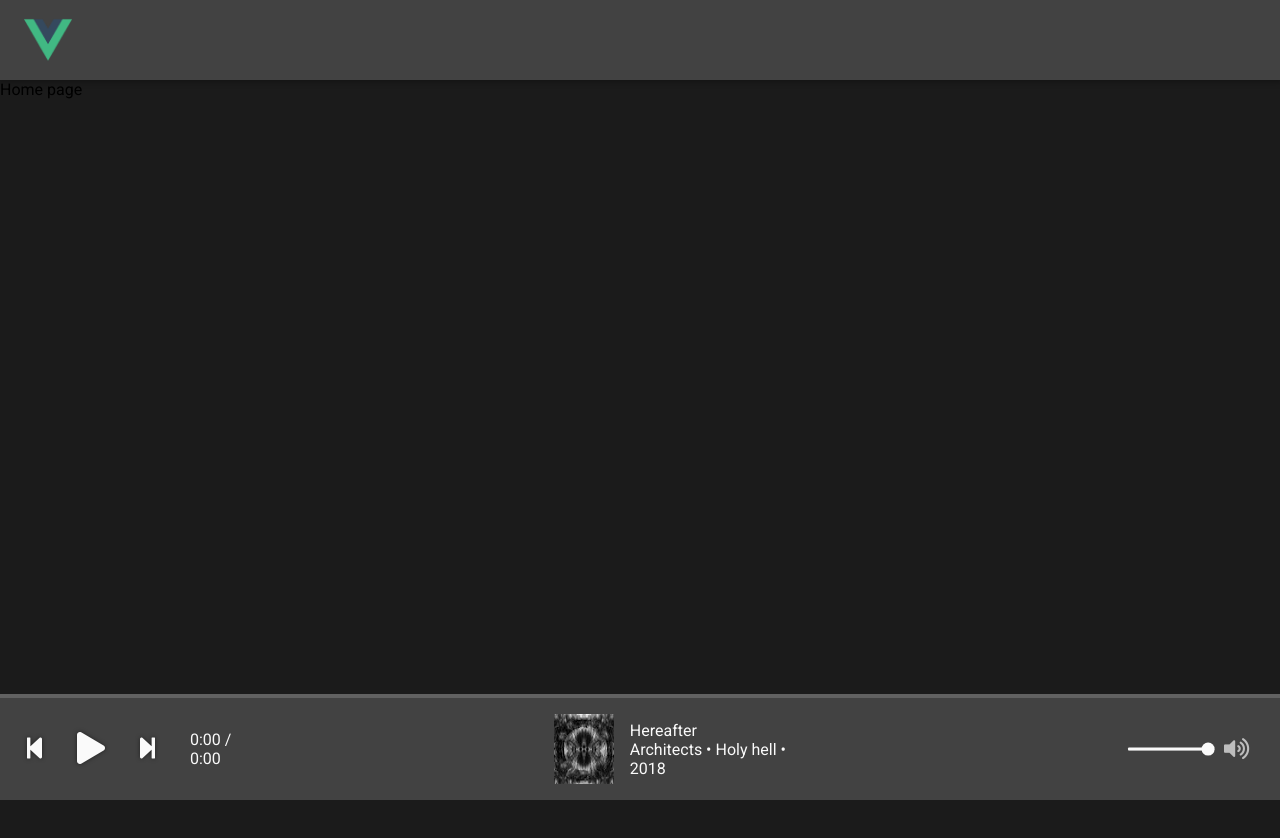
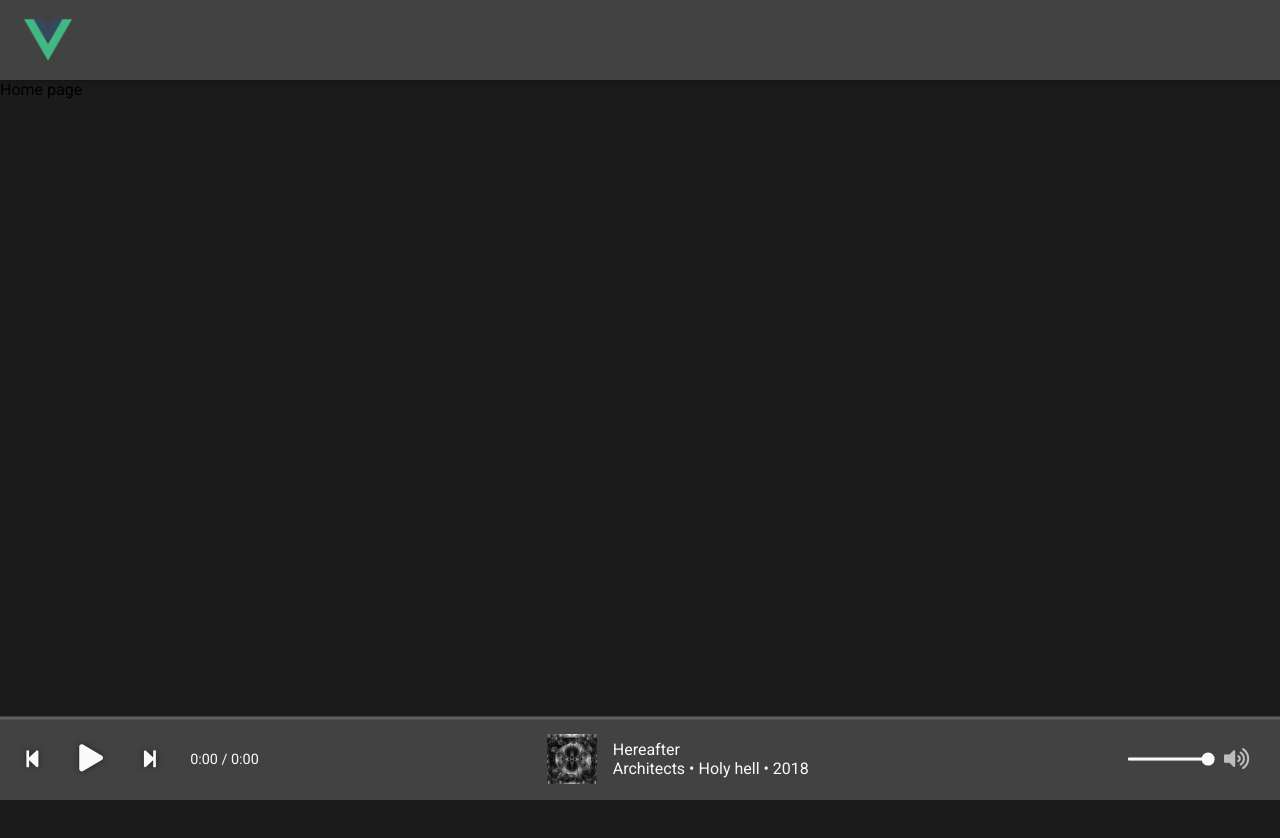
Before and after one commit to ArtemAbramov/vue-player, a Vue app: page / in a window 1280 px wide. Shown: the top 838 px of the page. Built offline with nearby package versions, Linux system fonts and the light colour scheme.

Commit message:
Refactors #1 (added utils from convert duration to time, change styles, added play and pause functions for delete code repeat)

```diff
--- a/src/components/Player/Controls.vue
+++ b/src/components/Player/Controls.vue
@@ -45,19 +45,20 @@ export default {
 
   &-link {
     color: #fafafa;
-    font-size: 1.5rem;
-    text-shadow: 0 0 4px rgba(0,0,0, .5);
+    font-size: 1.2rem;
+    text-shadow: 0 0 6px rgba(0,0,0, .5);
+    transition: .5s;
 
     &.play-pause {
-      margin: 0 2rem;
-      font-size: 2rem;
+      margin: 0 2.4rem;
+      font-size: 1.7rem;
     }
 
     &__icon{
       transition: .1s;
 
       &:hover {
-        transform: scale(1.05);
+        text-shadow: 0 0 10px rgba(0,0,0, .5);
       }
     }
   }
--- a/src/components/Player/Player.vue
+++ b/src/components/Player/Player.vue
@@ -1,18 +1,18 @@
 <template>
   <div class="player">
-    <progress-bar
-        :progress="progress"
-        @changeProgress="changeProgress"
-        :durationTime="durationTime"
-    ></progress-bar>
     <div class="player-body">
+      <progress-bar
+          :progress="progress"
+          @changeProgress="changeProgress"
+          :durationTime="duration"
+      ></progress-bar>
       <controls
           :paused="paused"
           @playpause="playPause"
           @prevTrack="prevTrack"
           @nextTrack="nextTrack"
       ></controls>
-      <p class="player__timer">{{currentMinutes}}:{{currentSeconds}} / {{durationMinutes == 'NaN' ? '0' : durationMinutes}}:{{durationSeconds == 'NaN' ? '00' : durationSeconds}}</p>
+      <p class="player__timer">{{currentTime}} / {{durationTime}}</p>
       <div class="track-meta">
         <img class="track-meta__img" :src="[currentTrack.meta.img]" :alt="[currentTrack.meta.album]">
         <div class="track-meta-body">
@@ -37,10 +37,11 @@
 
 <script lang="ts">
 import {useStore} from 'vuex'
-import {ref, toRefs, watch, reactive, computed} from 'vue'
+import {ref, computed} from 'vue'
 import ProgressBar from "@/components/Player/ProgressBar.vue";
 import Controls from "@/components/Player/Controls.vue";
 import Volume from "@/components/Player/Volume.vue";
+import {durationToTime} from "@/utils/durationToTime";
 
 export default {
   components: {
@@ -59,22 +60,18 @@ export default {
     audio.src = currentTrack.value.src
 
     const progress = ref(0)
-    const currentMinutes = ref('0')
-    const currentSeconds = ref('00')
-    const durationMinutes = ref('0')
-    const durationSeconds = ref('00')
-    const durationTime = ref(0)
+    const currentTime = ref('0:00')
+    const durationTime = ref('0:00')
+    const duration = ref(0)
 
     audio.addEventListener('timeupdate', () => {
-      currentMinutes.value = `${Math.floor(Math.floor(audio.currentTime) / 60)}`
-      currentSeconds.value = `${Math.floor(audio.currentTime) % 60 < 10 ? `0${Math.floor(audio.currentTime) % 60}` : Math.floor(audio.currentTime) % 60}`
-      durationMinutes.value = `${Math.floor(Math.floor(audio.duration) / 60)}`
-      durationSeconds.value = `${Math.floor(audio.duration) % 60 < 10 ? `0${Math.floor(audio.duration) % 60}` : Math.floor(audio.duration) % 60}`
+      currentTime.value = durationToTime(audio.currentTime)
+      durationTime.value = durationToTime(audio.duration)
       progress.value = audio.currentTime / audio.duration
     })
 
     audio.addEventListener('canplay', () => {
-      durationTime.value = audio.duration
+      duration.value = audio.duration
     })
 
     const changeProgress = (percent) => {
@@ -84,28 +81,34 @@ export default {
 
     const paused = ref(audio.paused)
 
+    const play = () => {
+      audio.play()
+      paused.value = false
+    }
+
+    const pause = () => {
+      audio.pause()
+      paused.value = true
+    }
+
     const playPause = () => {
       if (audio.paused) {
-        audio.play()
-        paused.value = false
+        play()
       } else {
-        audio.pause()
-        paused.value = true
+        pause()
       }
     }
 
     const prevTrack = () => {
       store.dispatch('prevTrack')
       audio.src = currentTrack.value.src
-      audio.play()
-      paused.value = false
+      play()
     }
 
     const nextTrack = () => {
       store.dispatch('nextTrack')
       audio.src = currentTrack.value.src
-      audio.play()
-      paused.value = false
+      play()
     }
 
     const volumeLevel = ref(audio.volume)
@@ -127,21 +130,19 @@ export default {
     }
 
     return {
+      currentTrack,
+      paused,
       playPause,
-      paused,
+      prevTrack,
+      nextTrack,
       progress,
       changeProgress,
-      currentMinutes,
-      currentSeconds,
-      durationMinutes,
-      durationSeconds,
-      currentTrack,
+      currentTime,
+      durationTime,
+      duration,
+      volumeLevel,
       volumeToggle,
-      volumeLevel,
       volumeChange,
-      prevTrack,
-      nextTrack,
-      durationTime
     }
   }
 }
@@ -155,6 +156,7 @@ export default {
   background-color: #424242;
 
   &-body {
+    position: relative;
     display: flex;
     align-items: center;
     padding: 1rem 1.5rem;
@@ -162,14 +164,21 @@ export default {
 
   &__timer {
     margin-left: 2rem;
+    font-size: .9rem;
     color: #fafafa;
   }
 }
 
 .track-meta {
   display: flex;
-  margin: 0 18rem;
+  margin-left: 18rem;
+  margin-right: auto;
+  height: 50px;
   color: #fafafa;
+
+  &__img {
+    width: 50px;
+  }
 
   &-body {
     display: flex;
--- a/src/components/Player/ProgressBar.vue
+++ b/src/components/Player/ProgressBar.vue
@@ -1,9 +1,12 @@
 <template>
+  <div
+      class="progress-bar-wrapper"
+      @mousemove="dragPointer($event)"
+      @click="changeProgress"
+  >
     <div
         class="progress-bar"
         ref="bar"
-      @mousemove="dragPointer($event)"
-      @click="changeProgress"
     >
     <span
         class="progress-bar__tooltip"
@@ -20,10 +23,12 @@
           @mouseup="dragged = false"
       ></div>
     </div>
+  </div>
 </template>
 
 <script lang="ts">
 import {ref} from 'vue'
+import {durationToTime} from "@/utils/durationToTime";
 export default {
   props: ['progress', 'durationTime'],
   setup(props, {emit}) {
@@ -42,16 +47,16 @@ export default {
         }
       }
 
-      if (event.clientX <= 10) {
-        tooltipPos.value = 10
-      } else if (event.clientX >= bar.value.clientWidth - 50) {
-        tooltipPos.value = bar.value.clientWidth - 50
+      if (event.clientX <= 30) {
+        tooltipPos.value = 30
+      } else if (event.clientX >= bar.value.clientWidth - 30) {
+        tooltipPos.value = bar.value.clientWidth - 30
       } else {
         tooltipPos.value = event.clientX
       }
 
       const current = (props.durationTime / bar.value.clientWidth) * event.clientX
-      tooltipTime.value = `${Math.floor(Math.floor(current) / 60)}:${Math.floor(current) % 60 < 10 ? `0${Math.floor(current) % 60}` : Math.floor(current) % 60}`
+      tooltipTime.value = durationToTime(current)
     }
 
     const changeProgress = (event) => {
@@ -79,8 +84,16 @@ export default {
 .progress-bar {
   position: relative;
   width: 100%;
-  height: 4px;
+  height: 3px;
   background-color: #616161;
+
+  &-wrapper {
+    position: absolute;
+    left: 0;
+    top: 0;
+    padding: 16px 0px;
+    width: 100%;
+    transform: translateY(-50%);
     cursor: pointer;
 
     &:hover {
@@ -92,16 +105,18 @@ export default {
         display: block;
       }
   }
+  }
 
   &__tooltip {
     position: absolute;
-    top: -800%;
+    top: -30px;
     display: none;
     color: #fafafa;
     background-color: #424242;
     border-radius: 2px;
     font-size: .8rem;
     padding: .2rem .4rem;
+    transform: translateX(-50%);
   }
 }
 
@@ -117,11 +132,11 @@ export default {
   position: absolute;
   top: 50%;
   display: none;
-  width: 1rem;
-  height: 1rem;
+  width: 4px;
+  height: 4px;
   background-color: #c30000;
   transform: translate(-50%, -50%);
-  border: 10px solid transparent;
+  border: 8px solid transparent;
   border-radius: 50%;
   cursor: pointer;
 }
--- /dev/null
+++ b/src/utils/durationToTime.ts
@@ -0,0 +1,5 @@
+export const durationToTime = (time) => {
+    const secondsStr = isNaN(time) ? '00' : `${Math.floor(time) % 60 < 10 ? `0${Math.floor(time) % 60}` : Math.floor(time) % 60}`
+    const minutesStr = isNaN(time) ? '0' : `${Math.floor(Math.floor(time) / 60)}`
+    return `${minutesStr}:${secondsStr}`
+}
```
Lines whose indentation alone changed are shown as unchanged.
